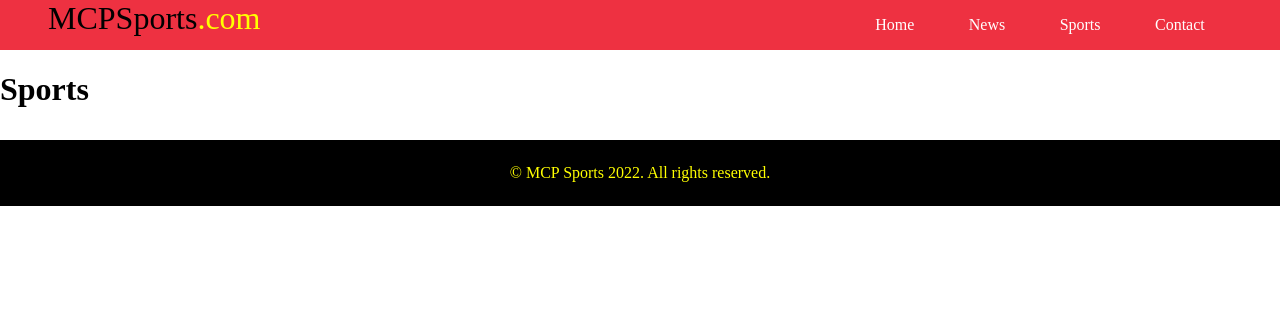
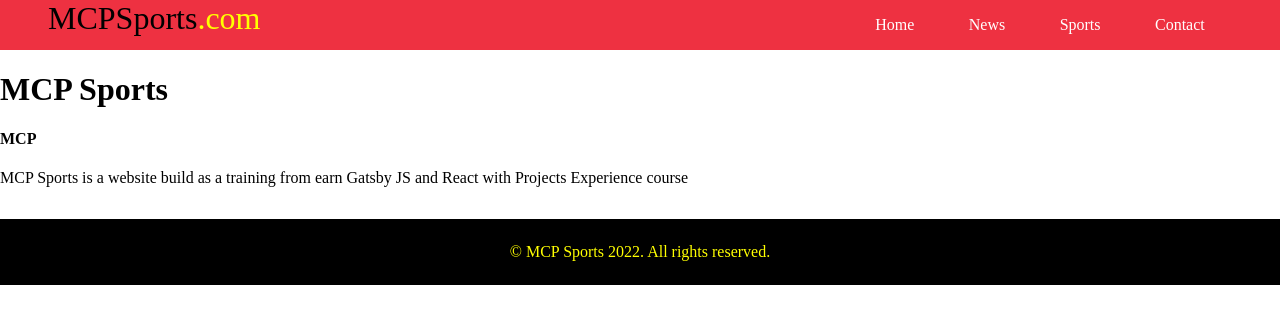
Before and after one commit to madfcat/first-gatsby-css, a Gatsby site: page /sports in a window 1280 px wide. Built offline with nearby package versions, Linux system fonts and the light colour scheme; Gatsby itself is replaced by a stand-in of ours; a web font is replaced by a local one.

Commit message:
added Graphql query to sports page

```diff
--- a/gatsby-config.js
+++ b/gatsby-config.js
@@ -1,7 +1,9 @@
 module.exports = {
   siteMetadata: {
+    author: `MCP`,
     title: `MCP Sports`,
     siteUrl: `https://www.yourdomain.tld`,
+    description: `MCP Sports is a website build as a training from earn Gatsby JS and React with Projects Experience course`
   },
   plugins: [
     `gatsby-plugin-styled-components`,
--- a/src/components/hero/Hero.jsx
+++ b/src/components/hero/Hero.jsx
@@ -9,9 +9,9 @@
                     width="560"
                     height="315"
                     src="https://www.youtube.com/embed/grUzHre1ArQ"
-                    frameborder="0"
+                    frameBorder="0"
                     allow="accelerometer; autoplay; clipboard-write; encrypted-media; gyroscope; picture-in-picture"
-                    allowfullscreen
+                    allowFullScreen
                     title="Project Mbappe"
                 ></iframe>
             </div>
--- a/src/pages/sports.js
+++ b/src/pages/sports.js
@@ -1,10 +1,27 @@
 import React from 'react'
+import { useStaticQuery, graphql } from 'gatsby'
 import Layout from '../components/Layout'
 
 const Sports = () => {
+    const data = useStaticQuery(graphql`
+        query {
+            site {
+                siteMetadata {
+            author,
+                    title,
+            description
+            }
+        }
+        }
+    `)
+
+    const info = data.site.siteMetadata;
+    console.log("info ", info)
     return (
         <Layout>
-            <h1>Sports</h1>
+            <h1>{info.title}</h1>
+            <h4>{info.author}</h4>
+            <p>{info.description}</p>
         </Layout>
     )
 }
```
